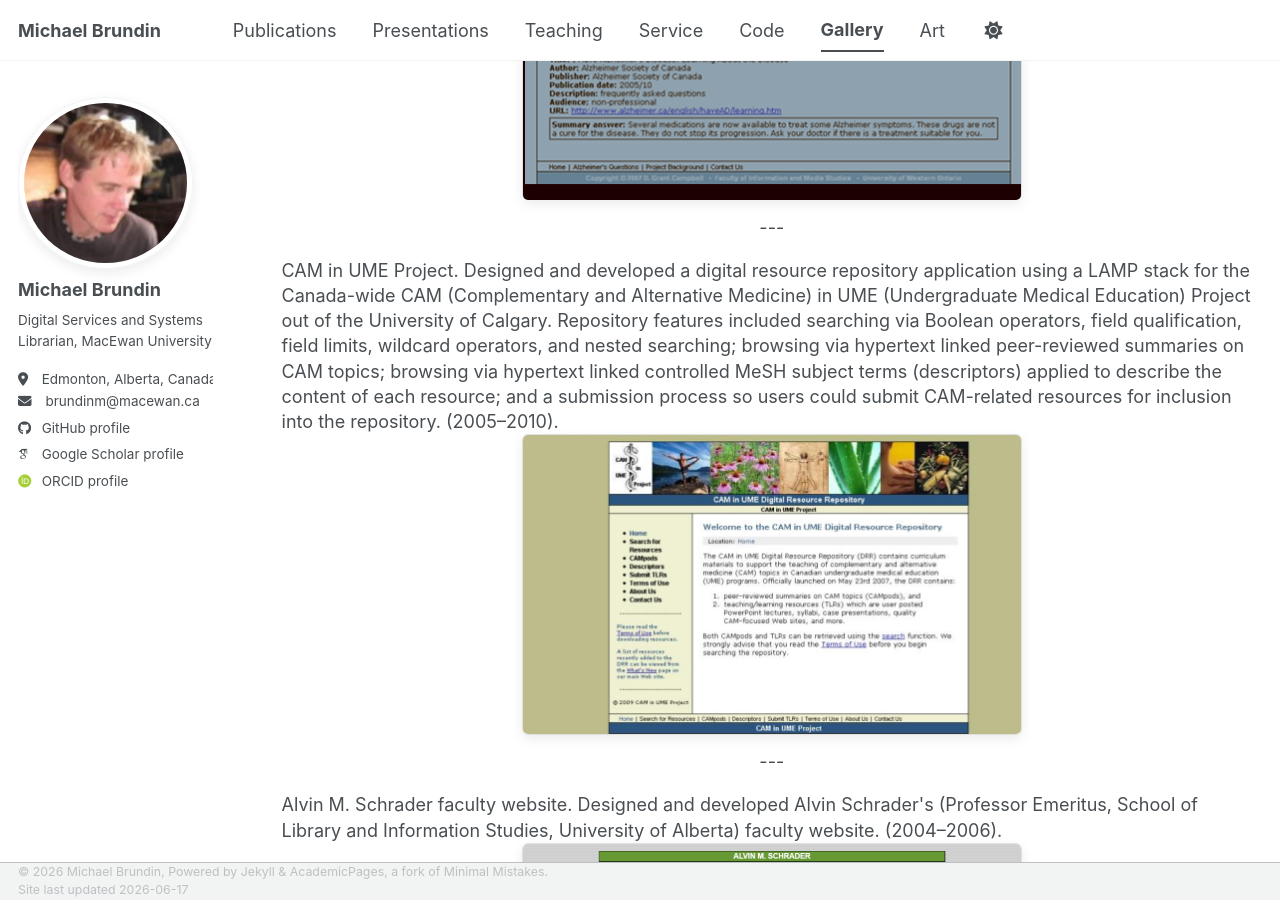
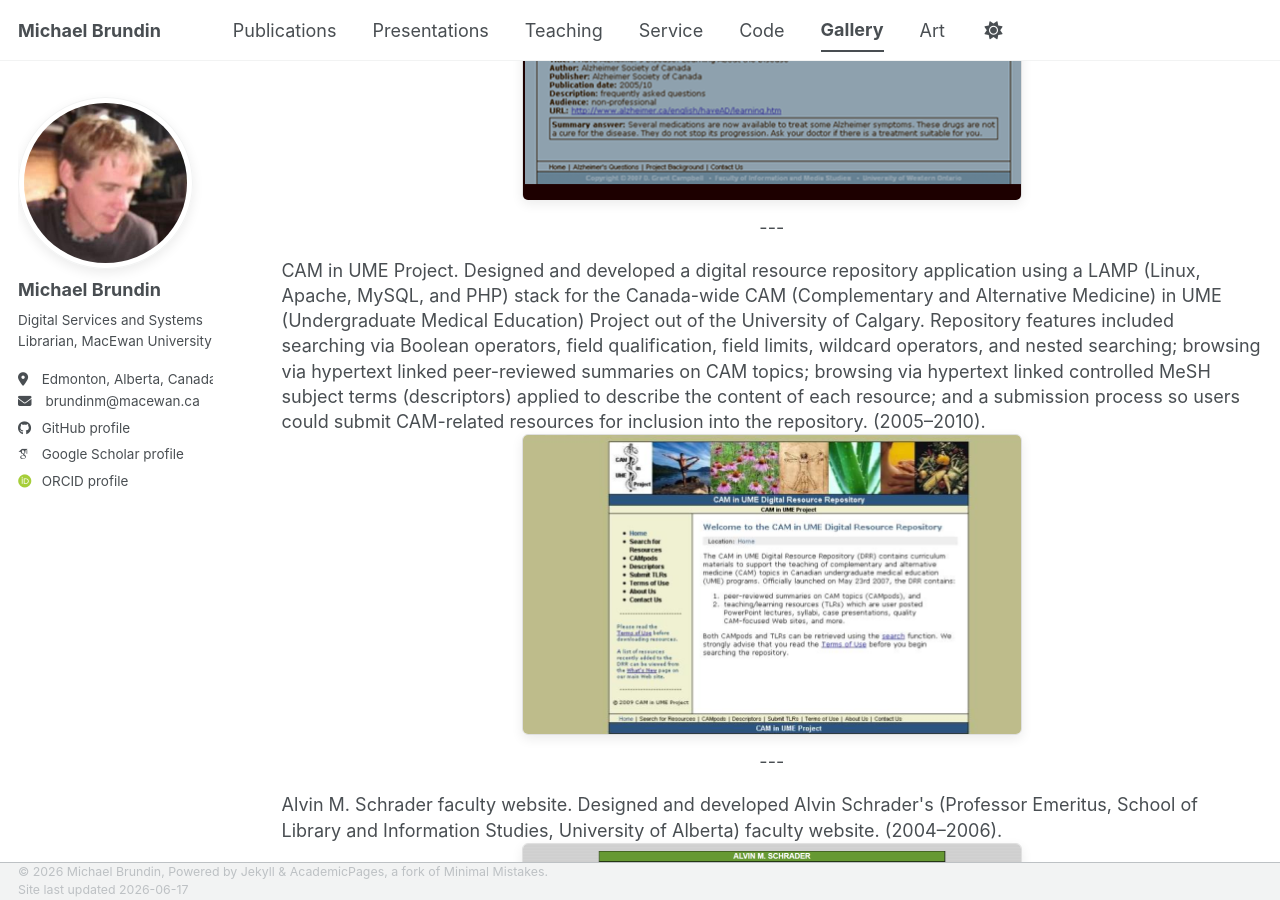
Before and after one commit to brundinm/brundinm.github.io, a Jekyll site: the page built from _pages/gallery.html, in a window 1280 px wide and 900 px high, scrolled down 984 px. Built offline with Jekyll 4.4.1, drawn with Linux system fonts in a browser that asks for light colours; some web fonts are replaced; a script bundle is joined from its source files by our own code; library files that are not in the unit come from our copies.

Commit message:
Update gallery.html

```diff
--- a/_pages/gallery.html
+++ b/_pages/gallery.html
@@ -97,7 +97,7 @@
     ---
 </p>
 <p>
-    CAM in UME Project. Designed and developed a digital resource repository application using a LAMP stack for the Canada-wide CAM (Complementary and Alternative Medicine) in UME (Undergraduate Medical Education) Project out of the University of Calgary. Repository features included searching via Boolean operators, field qualification, field limits, wildcard operators, and nested searching; browsing via hypertext linked peer-reviewed summaries on CAM topics; browsing via hypertext linked controlled MeSH subject terms (descriptors) applied to describe the content of each resource; and a submission process so users could submit CAM-related resources for inclusion into the repository. (2005&ndash;2010).<br />
+    CAM in UME Project. Designed and developed a digital resource repository application using a LAMP (Linux, Apache, MySQL, and PHP) stack for the Canada-wide CAM (Complementary and Alternative Medicine) in UME (Undergraduate Medical Education) Project out of the University of Calgary. Repository features included searching via Boolean operators, field qualification, field limits, wildcard operators, and nested searching; browsing via hypertext linked peer-reviewed summaries on CAM topics; browsing via hypertext linked controlled MeSH subject terms (descriptors) applied to describe the content of each resource; and a submission process so users could submit CAM-related resources for inclusion into the repository. (2005&ndash;2010).<br />
     <img class="screenshot" src="/images/cam-in-ume.png" alt="Screenshot image of the CAM in UME Project repository" width="500" height="300">
 </p>
 <p class="dinkus" role="separator" aria-label="Dinkus section break">
```
